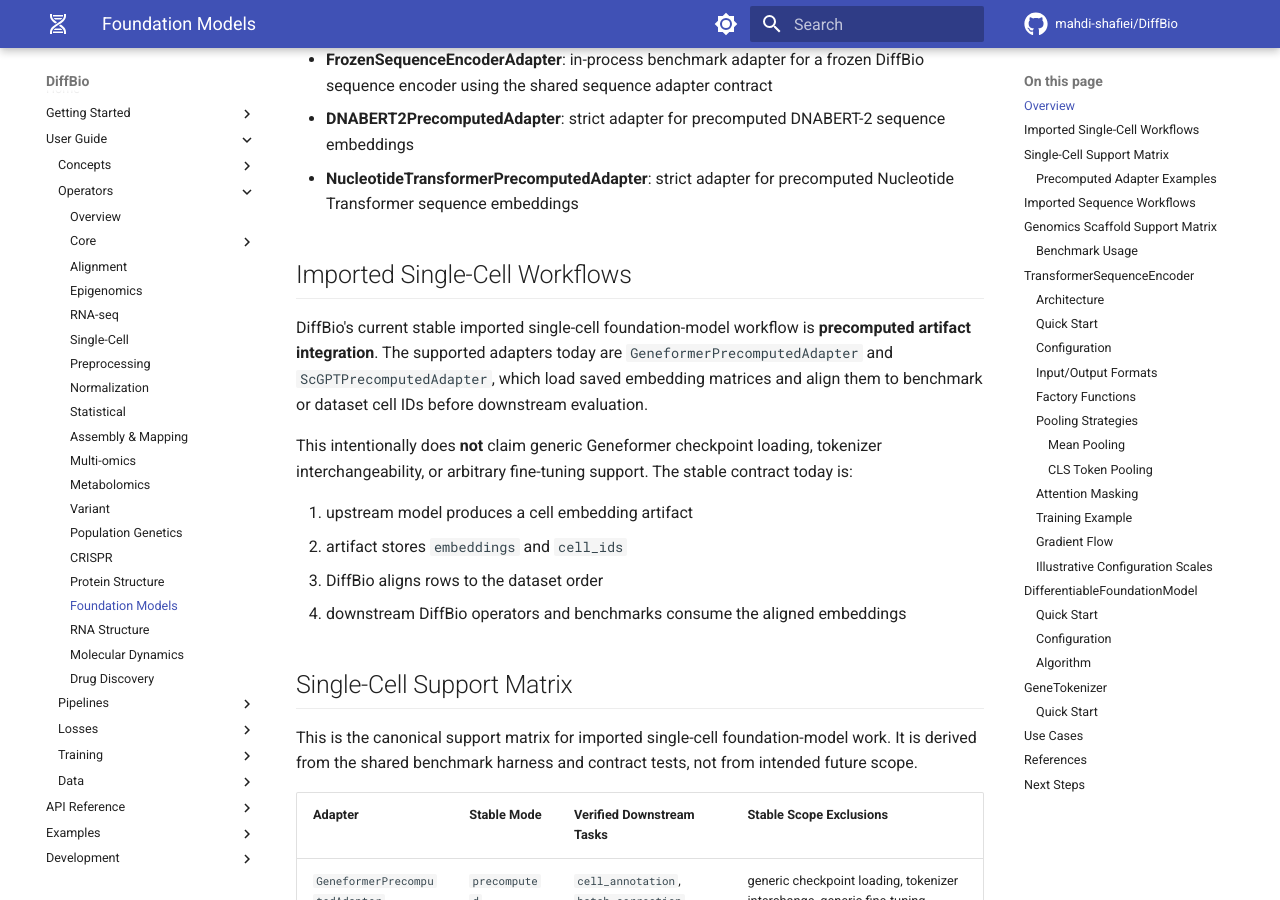
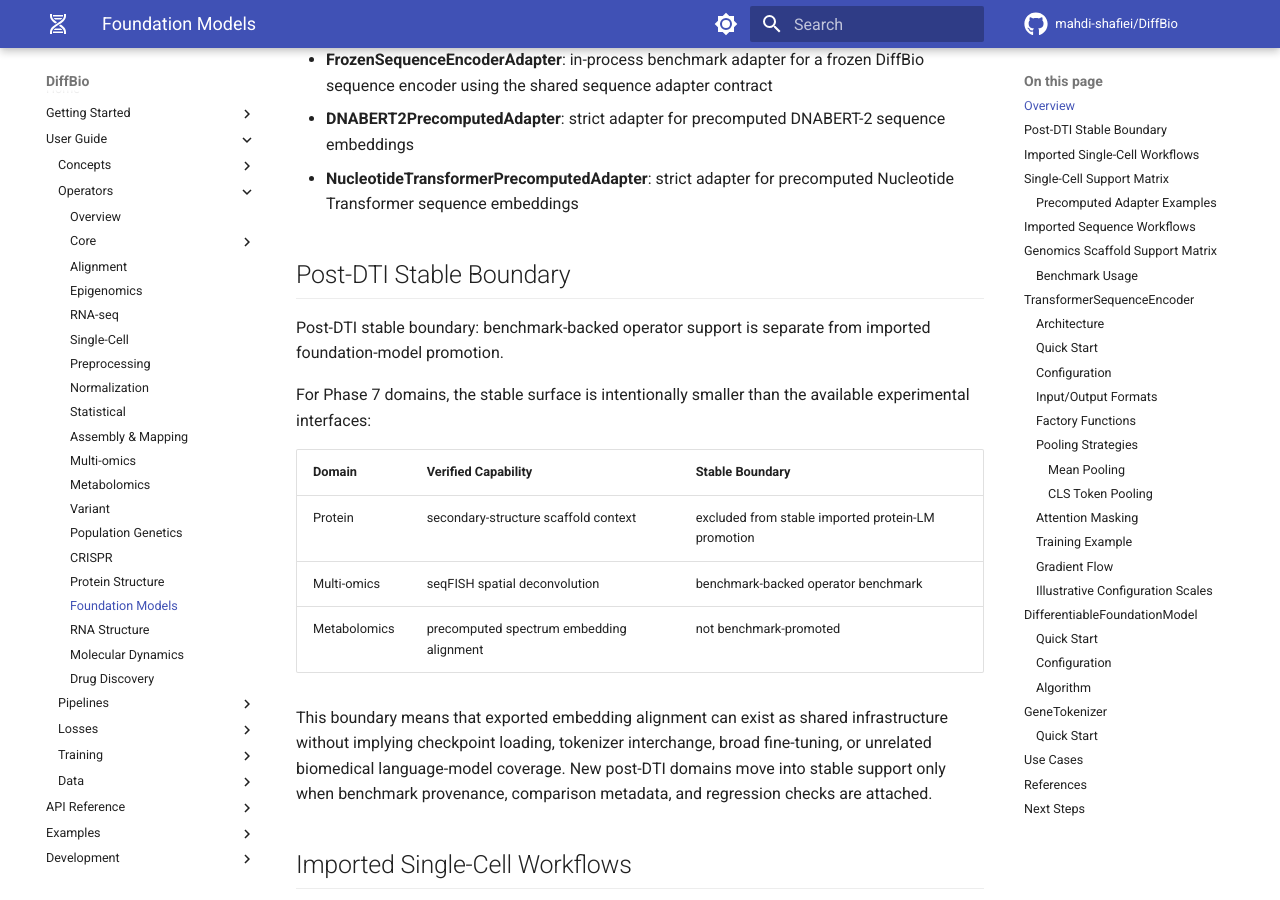
Before and after one commit to avitai/DiffBio, an MkDocs documentation site: the page built from docs/user-guide/operators/foundation-models.md, in a window 1280 px wide and 900 px high, scrolled down 843 px. Built offline with MkDocs 1.6.1 and Material for MkDocs 9.7.7, drawn with Linux system fonts in a browser that asks for light colours; comment, search, counter and statistics services are not loaded.

Commit message:
docs: define post-dti scope boundary

```diff
--- a/docs/user-guide/operators/foundation-models.md
+++ b/docs/user-guide/operators/foundation-models.md
@@ -32,6 +32,25 @@ profiles into dense embeddings using transformer architectures:
   sequence embeddings
 - **NucleotideTransformerPrecomputedAdapter**: strict adapter for precomputed
   Nucleotide Transformer sequence embeddings
+
+## Post-DTI Stable Boundary
+
+Post-DTI stable boundary: benchmark-backed operator support is separate from imported foundation-model promotion.
+
+For Phase 7 domains, the stable surface is intentionally smaller than the
+available experimental interfaces:
+
+| Domain | Verified Capability | Stable Boundary |
+|--------|---------------------|-----------------|
+| Protein | secondary-structure scaffold context | excluded from stable imported protein-LM promotion |
+| Multi-omics | seqFISH spatial deconvolution | benchmark-backed operator benchmark |
+| Metabolomics | precomputed spectrum embedding alignment | not benchmark-promoted |
+
+This boundary means that exported embedding alignment can exist as shared
+infrastructure without implying checkpoint loading, tokenizer interchange, broad
+fine-tuning, or unrelated biomedical language-model coverage. New post-DTI
+domains move into stable support only when benchmark provenance, comparison
+metadata, and regression checks are attached.
 
 ## Imported Single-Cell Workflows
 
```
Also changed, not shown: docs/user-guide/operators/metabolomics.md (+2 -0 lines), docs/user-guide/operators/multiomics.md (+2 -0 lines), docs/user-guide/operators/protein.md (+2 -0 lines), 1 other file.
